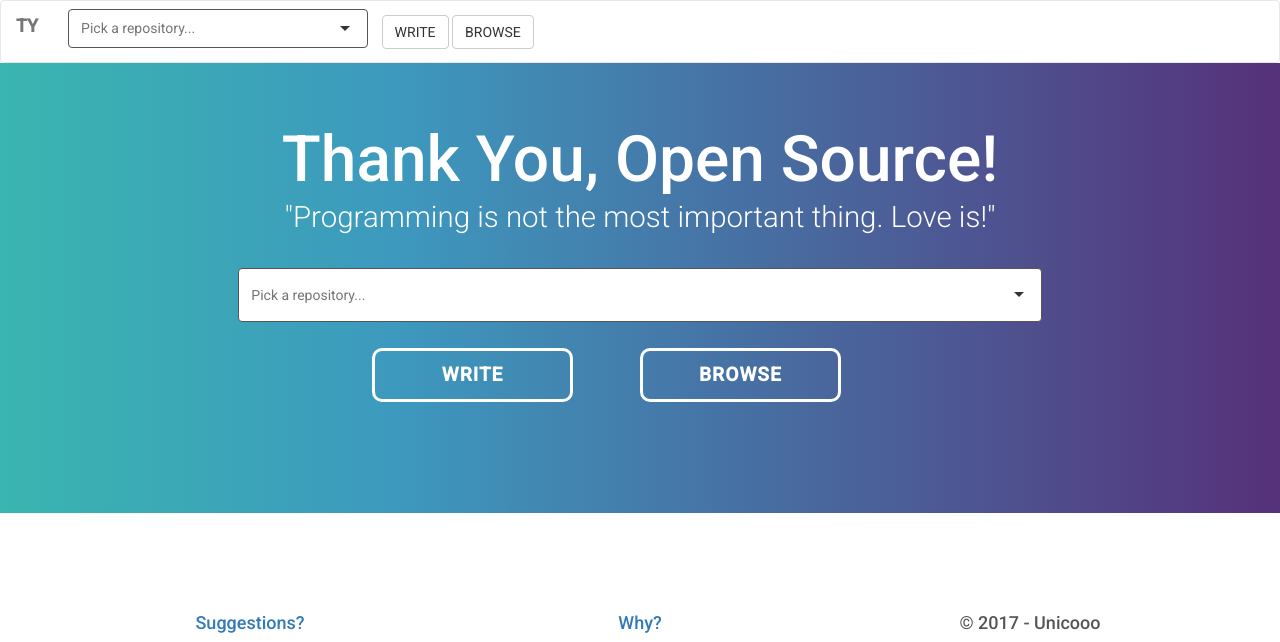
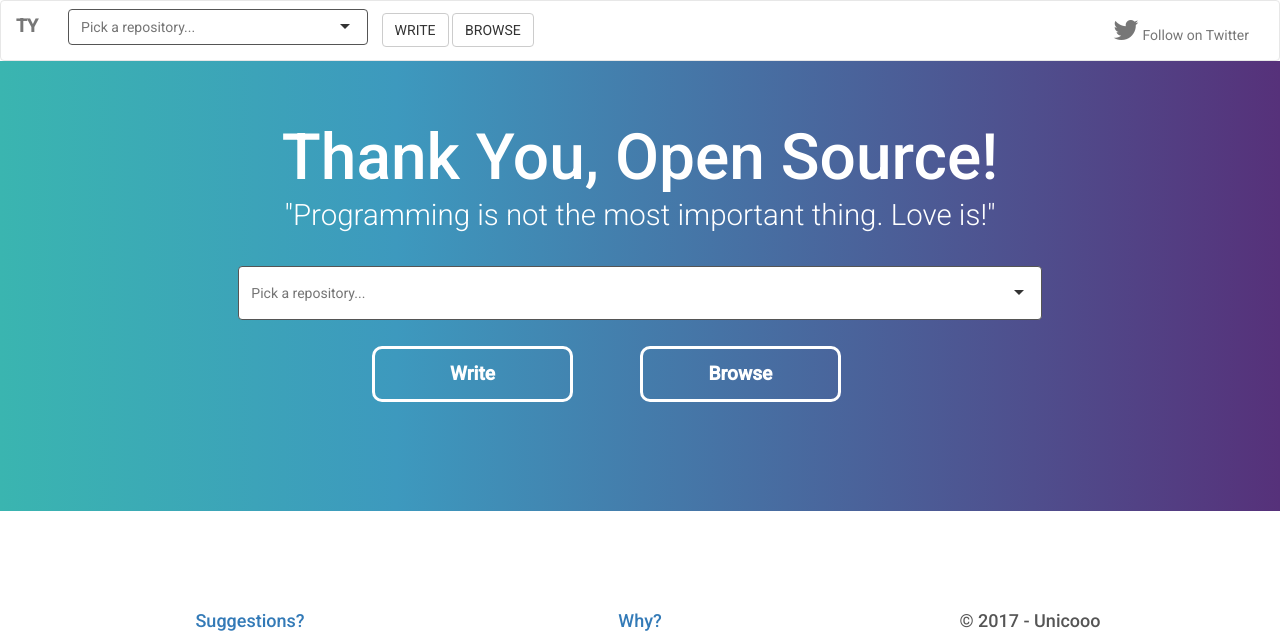
Before and after one commit to thankyou-opensource/thankyou-open-source, a Django app: page / in a window 1280 px wide. Shown: the top 642 px of the page. Run offline with Django 3.2, Linux system fonts and the light colour scheme; data that the repository does not hold is empty; some libraries are stand-ins or nearby versions.

Commit message:
fix bugs

```diff
--- a/static/css/base.css
+++ b/static/css/base.css
@@ -285,7 +285,7 @@ pre {
 }
 
 #select-thanks > .selectize-dropdown, .selectize-input, .selectize-input input {
-    line-height: 25px;
+    line-height: 22px;
 }
 
 .nav-btn-span {
--- a/static/css/frontpage.css
+++ b/static/css/frontpage.css
@@ -4,10 +4,10 @@
 }
 
 .front-btn {
-	border: none;
-	font-family: inherit;
-	font-size: inherit;
-	color: inherit;
+	color: #fff;
+    font-size: 1.5vw;
+	overflow: hidden;
+    max-width: 100%;
 	background: none;
 	cursor: pointer;
 	padding: 10px 10px 10px 10px;
@@ -24,13 +24,12 @@
 
 .front-btn:hover {
     background-color: #32789b;
+    color: white;
 }
 
-.front-btn {
-	color: #fff;
-    font-size: 1.5vw;
-	overflow: hidden;
-    max-width: 100%;
+.front-btn-write, .front-btn-browse {
+    background-color: transparent;
+	border: none;
 }
 
 .author {
--- a/static/css/letter.css
+++ b/static/css/letter.css
@@ -13,3 +13,7 @@
 #editor {
     margin-bottom: 100px;
 }
+
+.twitter-hashtag {
+    text-align: center;
+}
--- a/templates/base.html
+++ b/templates/base.html
@@ -37,14 +37,19 @@
         <form class="navbar-form navbar-left">
           <div class="form-group">
             <select id="select-nav" class="repositories" placeholder="Pick a repository..."></select>
-          </div>
+          </div> <!-- end form-group -->
           <span class="nav-btn-span">
             <a href="" class="btn btn-default nav-btn nav-write-btn" role="button">WRITE</a>
             <a href="" class="btn btn-default nav-btn nav-browse-btn" role="button">BROWSE</a>
           </span>
         </form>
-      </div>
-    </div><!-- /.container-fluid -->
+      </div> <!--end navbar-header-->
+      <ul class="nav navbar-nav pull-right">
+        <li>
+          <a target="_blank" href="https://twitter.com/tyopensource"><i class="fa fa-2x fa-twitter"></i> Follow on Twitter</a>
+        </li>
+      </ul>
+    </div><!-- .container-fluid -->
   </nav>
   {% endblock %}
 
@@ -130,7 +135,7 @@
     <div class="base-footer container">
       <div class="row footer-div">
         <div class="col-xs-4 col-sm-4 col-md-4">
-          <a href="mailto:contact@thanksopensource.com?subject=Suggestions"><h4>Suggestions?</h4></a>
+          <a href="mailto:contact@thankyouopensource.com?subject=Suggestions"><h4>Suggestions?</h4></a>
         </div>
         <div class="col-xs-4 col-sm-4 col-md-4">
           <a href="/why/"><h4>Why?</h4></a>
--- a/templates/frontpage.html
+++ b/templates/frontpage.html
@@ -17,8 +17,8 @@
         </div> <!-- end search-select -->
       </div> <!-- search-select-wrapper -->
       <div class="front-btn-div col-xs-12 col-sm-8 col-sm-offset-2 col-md-8 col-md-offset-2">
-        <a id="front-btn-w" class="col-xs-5 col-sm-3 col-md-3 col-md-offset-2 col-sm-offset-2" href=""><button type="button" class="front-btn front-btn-write">Write</button></a>
-        <a id="front-btn-b" class="col-xs-5 col-xs-offset-2 col-sm-3 col-md-3 col-md-offset-1 col-sm-offset-2" href=""><button type="button" class="front-btn">Browse</button></a>
+        <a id="front-btn-w" class="front-btn col-xs-5 col-sm-3 col-md-3 col-md-offset-2 col-sm-offset-2" href=""><button type="button" class="front-btn-write">Write</button></a>
+        <a id="front-btn-b" class="front-btn col-xs-5 col-xs-offset-2 col-sm-3 col-md-3 col-md-offset-1 col-sm-offset-2" href=""><button type="button" class="front-btn-browse">Browse</button></a>
       </div>
     </div> <!-- end search-col -->
   </div> <!-- search-inside-div row -->
--- a/templates/letter.html
+++ b/templates/letter.html
@@ -20,7 +20,10 @@
     <div class="editor-wrapper-div col-md-10 col-md-offset-1">
       <div class="editor-title-div">
         <span class="editor-title-span">{{ title }}</span>
-    </div> <!-- end editor-title-div -->
+      </div> <!-- end editor-title-div -->
+      <div class="twitter-hashtag">
+        <a href="https://twitter.com/intent/tweet?button_hashtag=ThankYouOpenSource" class="twitter-hashtag-button" data-show-count="false">Tweet #ThankYouOpenSource</a><script async src="//platform.twitter.com/widgets.js" charset="utf-8"></script>
+      </div>
     <hr>
     <div>
       <div id="editor"></div>
```
